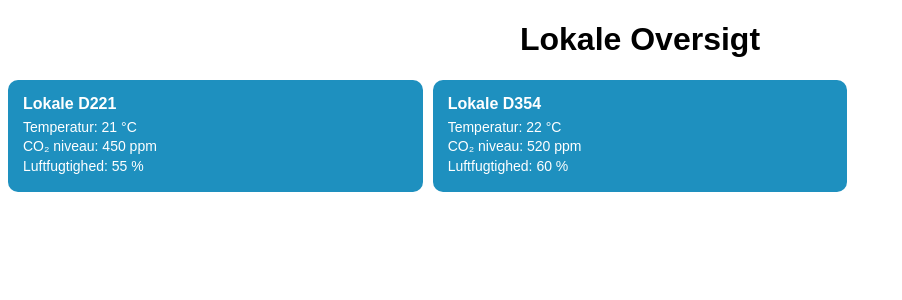
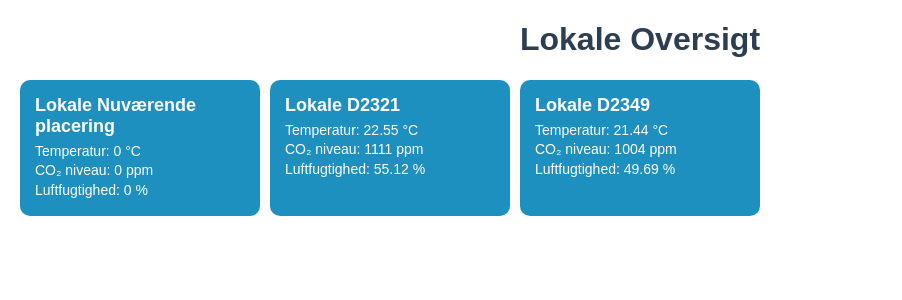
Before and after one commit to hojgfd/DATA-API-projekt, a Flask app: page /lokaler in a window 1280 px wide. Shown: the top 300 px of the page, without its empty margins (0-902 px from the left). Run offline with Flask 3, Linux system fonts and the light colour scheme; data that the repository does not hold is empty.

Commit message:
Push pull legs type push

```diff
--- a/app.py
+++ b/app.py
@@ -1,25 +1,79 @@
 import sqlite3
 from flask import Flask, jsonify, render_template
+import time
+import threading
+import serial
+
 
 # Initialize Flask app
 app = Flask(__name__)
+
+# Sæt COM-porten til den hvor Arduino er tilsluttet
+arduino_port = "COM5"
+baud_rate = 115200
+co2 = ""
+temp = ""
+humidity = ""
+
+
+# Opret forbindelse til Arduino
+ser = serial.Serial(arduino_port, baud_rate, timeout=2)
+time.sleep(2)  # vent på at Arduino resetter
+
+lokaler_data = [
+    {"klasse": "Nuværende placering", "co2": 0, "temperature": 0, "luftfugtighed": 0},
+    {"klasse": "D2321", "co2": 1111, "temperature": 22.55, "luftfugtighed": 55.12},
+    {"klasse": "D2349", "co2":1004, "temperature": 21.44, "luftfugtighed": 49.69}
+]
+
+def baggrundsopgave():
+    try:
+        while True:
+            if ser.in_waiting > 0:
+                line = ser.readline().decode('utf-8').strip()
+                if line:
+                    if line.__contains__("CO2 concentration [ppm]: "):
+                        co2 = line[25:]
+                        print(co2)
+                        lokaler_data[0]["co2"] = co2
+                    elif line.__contains__("Temperature [°C]: "):
+                        temp = line[18:]
+                        print(temp)
+                        lokaler_data[0]["temperature"] = temp
+                    elif line.__contains__("Relative Humidity [RH]: "):
+                        humidity = line[24:]
+                        print(humidity)
+                        lokaler_data[0]["luftfugtighed"] = humidity
+                    print(line)  # udskriver alt Arduino sender
+
+
+
+    except KeyboardInterrupt:
+        print("Afslutter...")
+    finally:
+        ser.close()
+
+
+# Start baggrundstråden før Flask kører
+thread = threading.Thread(target=baggrundsopgave)
+thread.daemon = True  # gør tråden til daemon, så den stopper når appen stopper
+thread.start()
 
 # Homescreen
 @app.route('/')
 def home():
     return render_template("home.html")
 
-
 # Lokaler
 @app.route('/lokaler')
 def lokaler():
-    conn = sqlite3.connect('items.db')
-    cursor = conn.cursor()
-    cursor.execute("SELECT klasse, sensor_id, tidspunkt, co2, temperature, luftfugtighed FROM items")
-    rows = cursor.fetchall()
-    conn.close()
+    #conn = sqlite3.connect('items.db')
+    #cursor = conn.cursor()
+    #cursor.execute("SELECT klasse, sensor_id, tidspunkt, co2, temperature, luftfugtighed FROM items")
+    #rows = cursor.fetchall()
+    #conn.close()
 
-    return render_template("lokaler.html", rows=rows)
+    return render_template("lokaler.html", lokaler=lokaler_data)
 
 # Varmest/koldest
 @app.route('/varmest-koldest')
--- a/templates/lokaler.html
+++ b/templates/lokaler.html
@@ -3,78 +3,65 @@
 <head>
   <meta charset="utf-8">
   <meta name="viewport" content="width=device-width,initial-scale=1">
-  <title>Lokale oversigt</title>
+  <title>Lokale Oversigt</title>
   <style>
     body {
       font-family: sans-serif;
+      margin: 20px;
     }
 
     h1 {
       text-align: center;
+      color: #2c3e50;
     }
+
     main {
       display: grid;
-      grid-template-columns: repeat(3, minmax(200px, 1fr));
+      grid-template-columns: repeat(auto-fill, minmax(200px, 1fr));
       gap: 10px;
       margin-top: 20px;
     }
+
     .card {
-      background: #1E90BF; /* blå ish hex farve */
+      background: #1E90BF;
       color: white;
       padding: 15px;
       border-radius: 10px;
       cursor: pointer;
-      text-decoration: none; /* fjerner underline når <a> */
+      text-decoration: none;
+      transition: opacity 0.2s, transform 0.2s;
+    }
 
+    .card:hover {
+      opacity: 0.9;
+      transform: translateY(-3px);
     }
+
     .title {
       font-weight: bold;
       margin-bottom: 5px;
+      font-size: 18px;
     }
+
     .meta {
       font-size: 14px;
       line-height: 1.4em;
-    }
-    .card:hover {
-      opacity: 0.9;
     }
   </style>
 </head>
 <body>
   <h1>Lokale Oversigt</h1>
-  <main id="grid"></main>
-
-  <script>
-    // Definer bokse herunder: (scalable)
-    const boxes = [
-      {room:"D221", temperatur:21, co2:450, luftfugtighed:55},
-      {room:"D354", temperatur:22, co2:520, luftfugtighed:60},
-
-    ];
-
-    const grid = document.getElementById('grid');
-
-    function makeCard(data) {
-      // Klik på boks = route til lokale navn
-      const url = `https://ramsen.pythonanywhere.com/${data.room}`;
-
-      // <a> er wrapper her
-      const card = document.createElement('a');
-      card.className = 'card';
-      card.href = url;
-
-      card.innerHTML = `
-        <div class="title">Lokale ${data.room}</div>
+  <main>
+    {% for lok in lokaler %}
+      <a class="card" href="/{{ lok.klasse }}">
+        <div class="title">Lokale {{ lok.klasse }}</div>
         <div class="meta">
-          Temperatur: ${data.temperatur} °C<br>
-          CO₂ niveau: ${data.co2} ppm<br>
-          Luftfugtighed: ${data.luftfugtighed} %
+          Temperatur: {{ lok.temperature }} °C<br>
+          CO₂ niveau: {{ lok.co2 }} ppm<br>
+          Luftfugtighed: {{ lok.luftfugtighed }} %
         </div>
-      `;
-      return card;
-    }
-
-    boxes.forEach(boxData => grid.appendChild(makeCard(boxData)));
-  </script>
+      </a>
+    {% endfor %}
+  </main>
 </body>
 </html>
```
